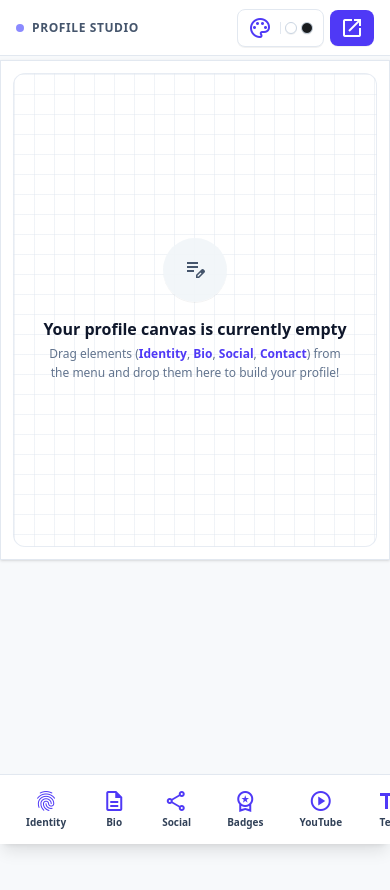
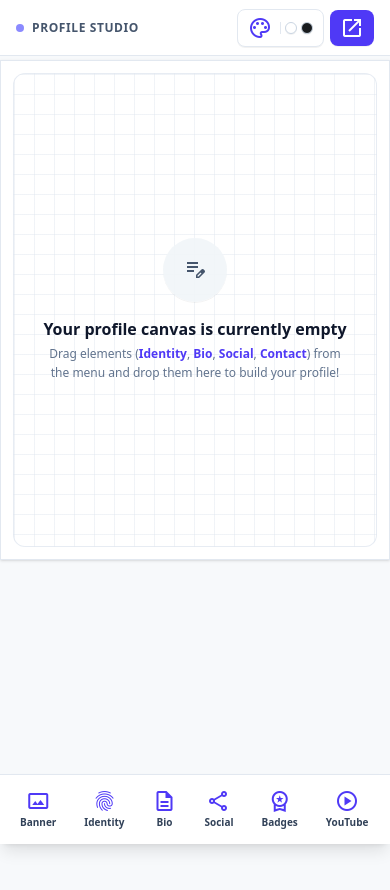
Before and after one commit to Kiran-F/profileBuilder, a React (Vite) app: page / in a window 390 px wide. Shown: the top 890 px of the page. Built offline with nearby package versions, Linux system fonts and the light colour scheme; a web font is replaced by a local one.

Commit message:
added missing elements for mobile devices

```diff
--- a/src/App.jsx
+++ b/src/App.jsx
@@ -622,107 +622,52 @@ export default function App() {
         />
       </div>
 
-      {/* FIXED BOTTOM DRAGGABLE BAR FOR MOBILE (VISIBLE ON ALL SCREENS < 640px) */}
-      <nav className="sm:hidden fixed bottom-0 left-0 right-0 z-50 bg-white/95 backdrop-blur-md border-t border-slate-200 py-2.5 px-4 flex items-center gap-4 overflow-x-auto shadow-lg select-none scrollbar-none">
-        {/* 1. Identity Block Source */}
+      {/* FIXED BOTTOM DRAGGABLE / TAP BAR FOR MOBILE (VISIBLE ON ALL SCREENS < 640px) */}
+      <nav
+        onTouchStart={(e) => e.stopPropagation()}
+        onTouchMove={(e) => e.stopPropagation()}
+        style={{ touchAction: 'pan-x', overscrollBehavior: 'contain', WebkitOverflowScrolling: 'touch' }}
+        className="sm:hidden fixed bottom-0 left-0 right-0 z-50 bg-white/95 backdrop-blur-md border-t border-slate-200 py-2.5 px-3 flex items-center gap-3 overflow-x-auto shadow-lg select-none scrollbar-none overscroll-contain"
+      >
+        {[
+          { key: 'banner', label: 'Banner', icon: 'panorama' },
+          { key: 'identity', label: 'Identity', icon: 'fingerprint' },
+          { key: 'bio', label: 'Bio', icon: 'description' },
+          { key: 'social', label: 'Social', icon: 'share' },
+          { key: 'badges', label: 'Badges', icon: 'workspace_premium' },
+          { key: 'youtube', label: 'YouTube', icon: 'play_circle' },
+          { key: 'text', label: 'Text', icon: 'text_fields' },
+          { key: 'contact', label: 'Contact Info', icon: 'contacts' },
+          { key: 'contactForm', label: 'Contact Me', icon: 'connect_without_contact' },
+          { key: 'links', label: 'Links', icon: 'add_link' },
+          { key: 'gallery', label: 'Gallery', icon: 'collections' }
+        ].map((item) => (
           <div
+            key={item.key}
             draggable="true"
-          onDragStart={(e) => handleMobileDragStart(e, 'identity')}
+            onDragStart={(e) => handleMobileDragStart(e, item.key)}
             onDragEnd={handleMobileDragEnd}
             onMouseUp={handleMobileDragEnd}
-          className="flex flex-col items-center gap-0.5 py-1 px-2.5 rounded-xl text-slate-700 hover:text-indigo-600 transition-all cursor-grab active:cursor-grabbing flex-shrink-0"
-          title="Drag onto canvas to add Identity"
+            onClick={() => handleAddElementAtIndex(item.key, elements.length)}
+            className="flex flex-col items-center gap-0.5 py-1 px-2 rounded-xl text-slate-700 hover:text-indigo-600 active:scale-95 transition-all cursor-pointer flex-shrink-0"
+            title={`Tap or drag to add ${item.label}`}
           >
-          <span className="material-symbols-outlined text-xl text-indigo-600">fingerprint</span>
-          <span className="text-[10px] font-semibold whitespace-nowrap">Identity</span>
+            <span className="material-symbols-outlined text-xl text-indigo-600">{item.icon}</span>
+            <span className="text-[10px] font-semibold whitespace-nowrap">{item.label}</span>
           </div>
+        ))}
 
-        {/* 2. Bio Block Source */}
-        <div
-          draggable="true"
-          onDragStart={(e) => handleMobileDragStart(e, 'bio')}
-          onDragEnd={handleMobileDragEnd}
-          onMouseUp={handleMobileDragEnd}
-          className="flex flex-col items-center gap-0.5 py-1 px-2.5 rounded-xl text-slate-700 hover:text-indigo-600 transition-all cursor-grab active:cursor-grabbing flex-shrink-0"
-          title="Drag onto canvas to add Bio"
-        >
-          <span className="material-symbols-outlined text-xl text-indigo-600">description</span>
-          <span className="text-[10px] font-semibold whitespace-nowrap">Bio</span>
-        </div>
+        <div className="w-[1px] h-6 bg-slate-200 flex-shrink-0"></div>
 
-        {/* 3. Social Block Source */}
-        <div
-          draggable="true"
-          onDragStart={(e) => handleMobileDragStart(e, 'social')}
-          onDragEnd={handleMobileDragEnd}
-          onMouseUp={handleMobileDragEnd}
-          className="flex flex-col items-center gap-0.5 py-1 px-2.5 rounded-xl text-slate-700 hover:text-indigo-600 transition-all cursor-grab active:cursor-grabbing flex-shrink-0"
-          title="Drag onto canvas to add Social"
-        >
-          <span className="material-symbols-outlined text-xl text-indigo-600">share</span>
-          <span className="text-[10px] font-semibold whitespace-nowrap">Social</span>
-        </div>
-
-        {/* 4. Badges Block Source */}
-        <div
-          draggable="true"
-          onDragStart={(e) => handleMobileDragStart(e, 'badges')}
-          onDragEnd={handleMobileDragEnd}
-          onMouseUp={handleMobileDragEnd}
-          className="flex flex-col items-center gap-0.5 py-1 px-2.5 rounded-xl text-slate-700 hover:text-indigo-600 transition-all cursor-grab active:cursor-grabbing flex-shrink-0"
-          title="Drag onto canvas to add Badges"
-        >
-          <span className="material-symbols-outlined text-xl text-indigo-600">workspace_premium</span>
-          <span className="text-[10px] font-semibold whitespace-nowrap">Badges</span>
-        </div>
-
-        {/* 5. YouTube Video Block Source */}
-        <div
-          draggable="true"
-          onDragStart={(e) => handleMobileDragStart(e, 'youtube')}
-          onDragEnd={handleMobileDragEnd}
-          onMouseUp={handleMobileDragEnd}
-          className="flex flex-col items-center gap-0.5 py-1 px-2.5 rounded-xl text-slate-700 hover:text-indigo-600 transition-all cursor-grab active:cursor-grabbing flex-shrink-0"
-          title="Drag onto canvas to add YouTube Video"
-        >
-          <span className="material-symbols-outlined text-xl text-indigo-600">play_circle</span>
-          <span className="text-[10px] font-semibold whitespace-nowrap">YouTube</span>
-        </div>
-
-        {/* 6. Text Block Source */}
-        <div
-          draggable="true"
-          onDragStart={(e) => handleMobileDragStart(e, 'text')}
-          onDragEnd={handleMobileDragEnd}
-          onMouseUp={handleMobileDragEnd}
-          className="flex flex-col items-center gap-0.5 py-1 px-2.5 rounded-xl text-slate-700 hover:text-indigo-600 transition-all cursor-grab active:cursor-grabbing flex-shrink-0"
-          title="Drag onto canvas to add Text Block"
-        >
-          <span className="material-symbols-outlined text-xl text-indigo-600">text_fields</span>
-          <span className="text-[10px] font-semibold whitespace-nowrap">Text</span>
-        </div>
-
-        {/* 7. Contact Info Block Source */}
-        <div
-          draggable="true"
-          onDragStart={(e) => handleMobileDragStart(e, 'contact')}
-          onDragEnd={handleMobileDragEnd}
-          onMouseUp={handleMobileDragEnd}
-          className="flex flex-col items-center gap-0.5 py-1 px-2.5 rounded-xl text-slate-700 hover:text-indigo-600 transition-all cursor-grab active:cursor-grabbing flex-shrink-0"
-          title="Drag onto canvas to add Contact Info"
-        >
-          <span className="material-symbols-outlined text-xl text-indigo-600">contacts</span>
-          <span className="text-[10px] font-semibold whitespace-nowrap">Contact</span>
-        </div>
-
-        {/* 6. Clear Canvas Option */}
+        {/* Clear Canvas Option */}
         <button
           type="button"
           disabled={elements.length === 0}
           onClick={handleClearCanvas}
-          className={`flex flex-col items-center gap-0.5 py-1 px-2.5 rounded-xl transition-all cursor-pointer flex-shrink-0 ${elements.length > 0
-            ? 'text-red-500 hover:text-red-700'
-            : 'text-slate-300 opacity-40 pointer-events-none'
+          className={`flex flex-col items-center gap-0.5 py-1 px-2 rounded-xl transition-all flex-shrink-0 ${
+            elements.length > 0
+              ? 'text-red-500 hover:text-red-700 cursor-pointer active:scale-95'
+              : 'text-slate-400 opacity-75 pointer-events-none'
           }`}
           title="Clear all canvas elements"
         >
```
Lines whose indentation alone changed are shown as unchanged.
